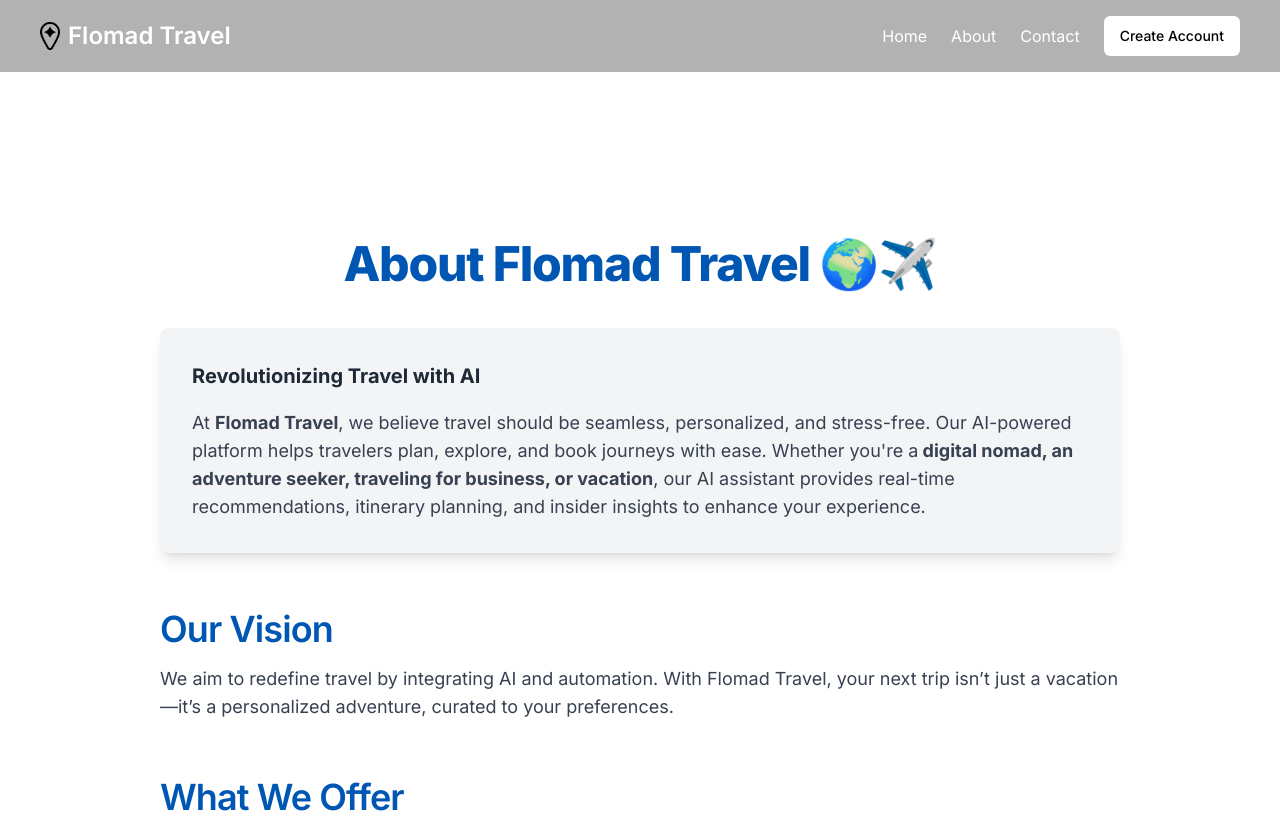
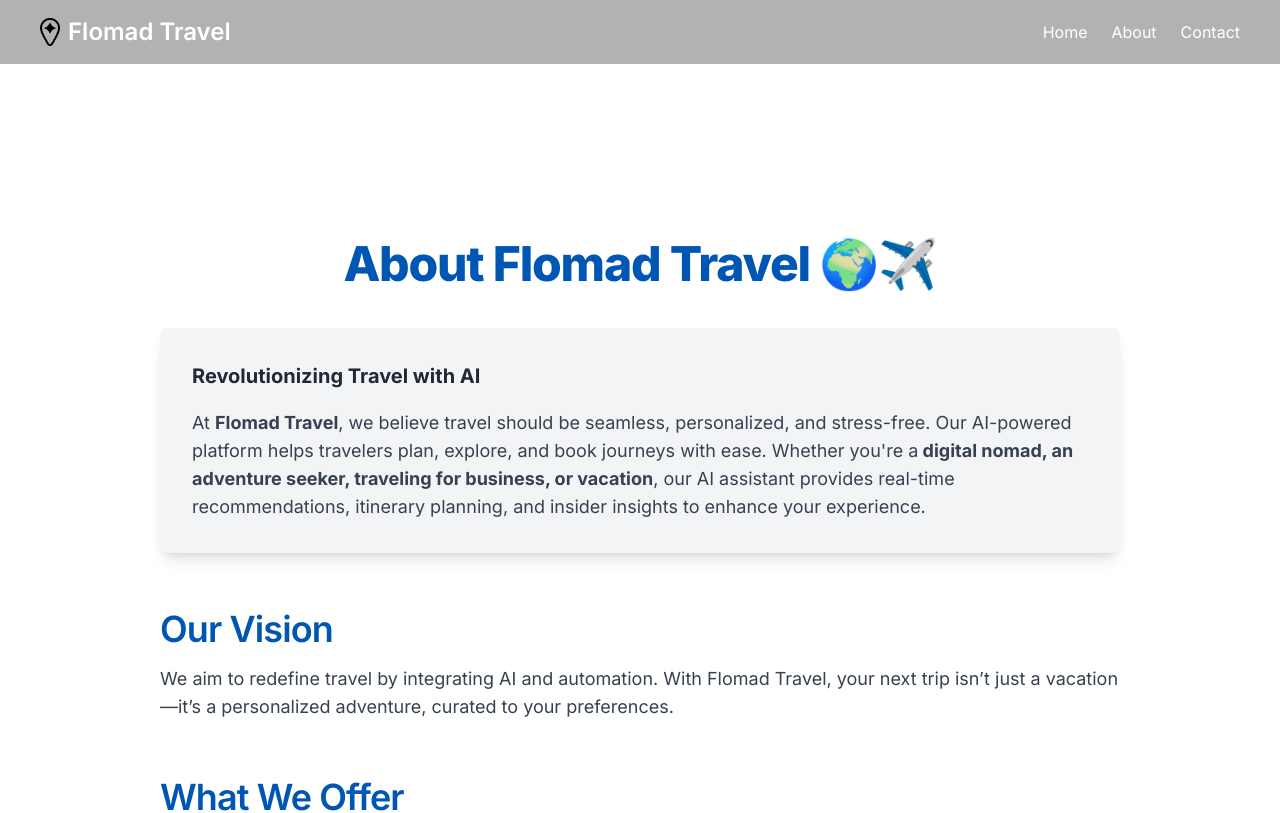
Before and after one commit to FlolabsInnovationsGroup/AITravelPlannerFrontendNextjs, a Next.js app: page /about in a window 1280 px wide. Shown: the top 813 px of the page. Built offline with nearby package versions, Linux system fonts and the light colour scheme; no server answers.

Commit message:
removed create acound from about's nav to improve mobile functionality

```diff
--- a/src/app/about/page.tsx
+++ b/src/app/about/page.tsx
@@ -1,7 +1,6 @@
 import Footer from "@/components/features/landing/Footer";
 import Image from "next/image";
 import Link from "next/link";
-import { Button } from "@/components/ui/button"; // Adjust the import path as necessary
 
 export default function AboutPage() {
   return (
@@ -26,11 +25,6 @@ export default function AboutPage() {
       <Link href="/" className="text-white hover:text-gray-300">Home</Link>
         <Link href="/about" className="text-white hover:text-gray-300">About</Link>
       <Link href="/contact" className="text-white hover:text-gray-300">Contact</Link>
-      <Link href="/auth/signup" passHref>
-        <Button variant="secondary" className="bg-white text-black hover:bg-gray-200">
-          Create Account
-        </Button>
-      </Link>
     </div>
   </nav>
 </header>
```
